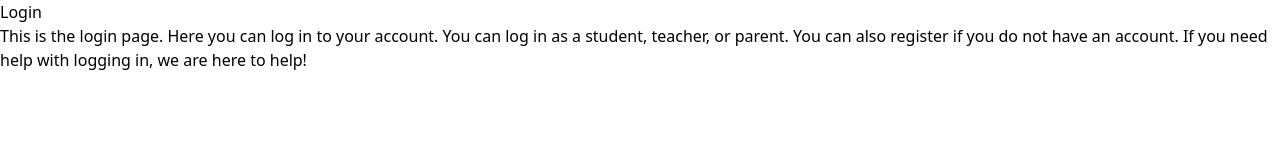
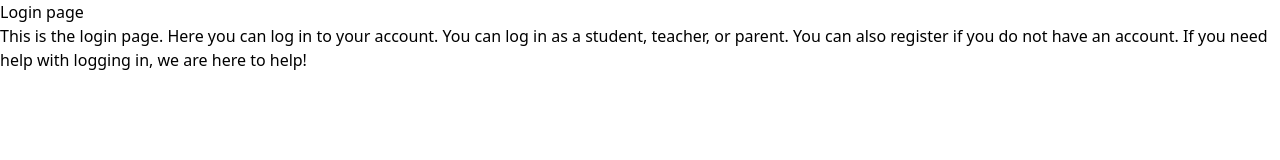
Before and after one commit to SatyamChoubey789/Event-Management-app, a Next.js app in the folder client/: page /login in a window 1280 px wide. Shown: the top 160 px of the page. Built offline with nearby package versions, Linux system fonts and the light colour scheme.

Commit message:
Update page.tsx

```diff
--- a/client/src/app/(auth)/login/page.tsx
+++ b/client/src/app/(auth)/login/page.tsx
@@ -3,7 +3,7 @@ export default function Login(){
         <div className="grid grid-rows-[20px_1fr_20px] items-center justify-items-center min-h-screen p-8 pb-20 gap-16 sm:p-20 font-[family-name:var(--font-geist-sans)]">
             <main className="flex flex-col gap-8 row-start-2 items-center sm:items-start">
                 <h1 className="text-4xl font-bold text-center sm:text-5xl">
-                    Login
+                    Login page
                 </h1>
                 <p className="text-lg text-center sm:text-xl">
                     This is the login page. Here you can log in to your account. You can
```
